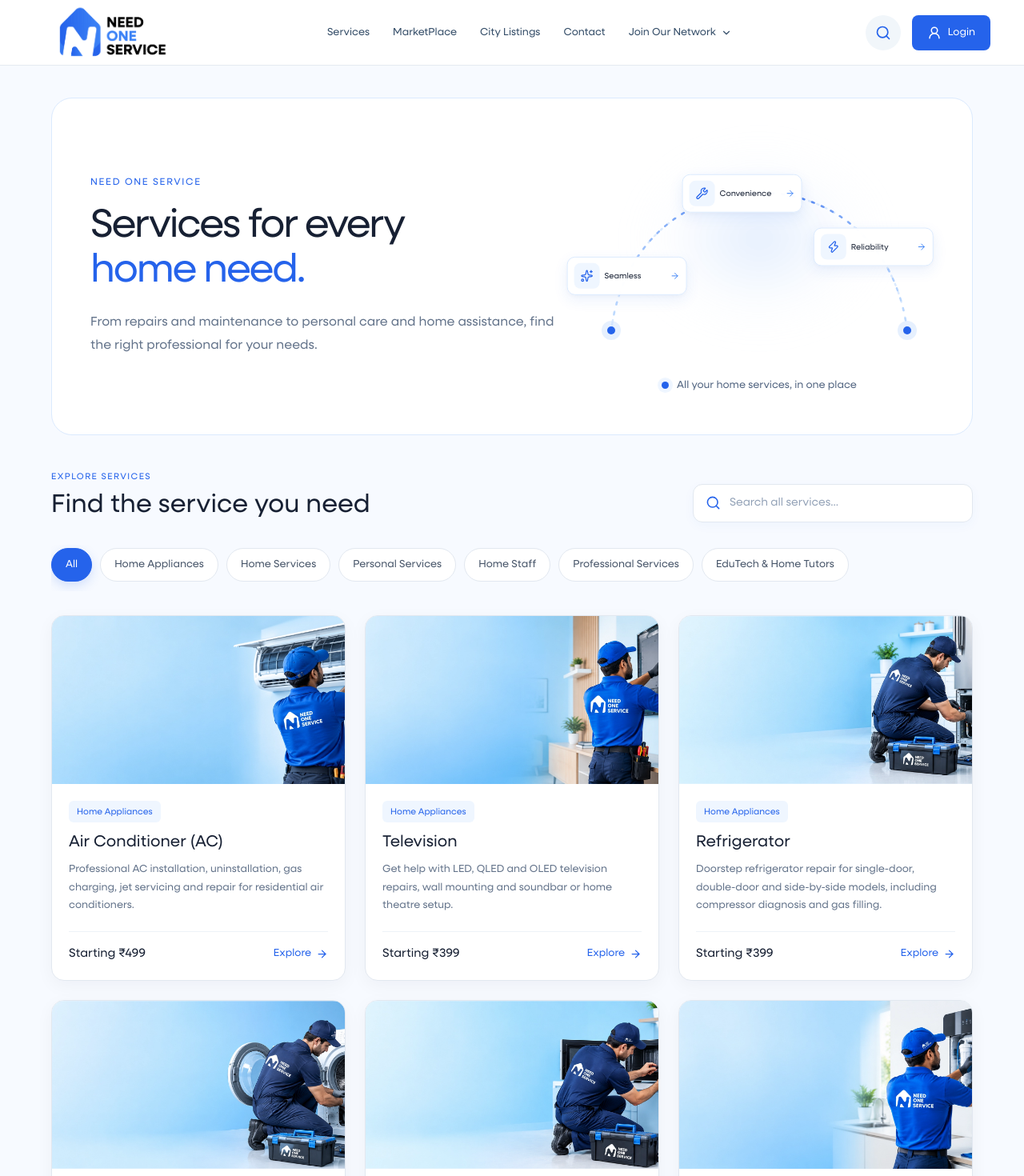
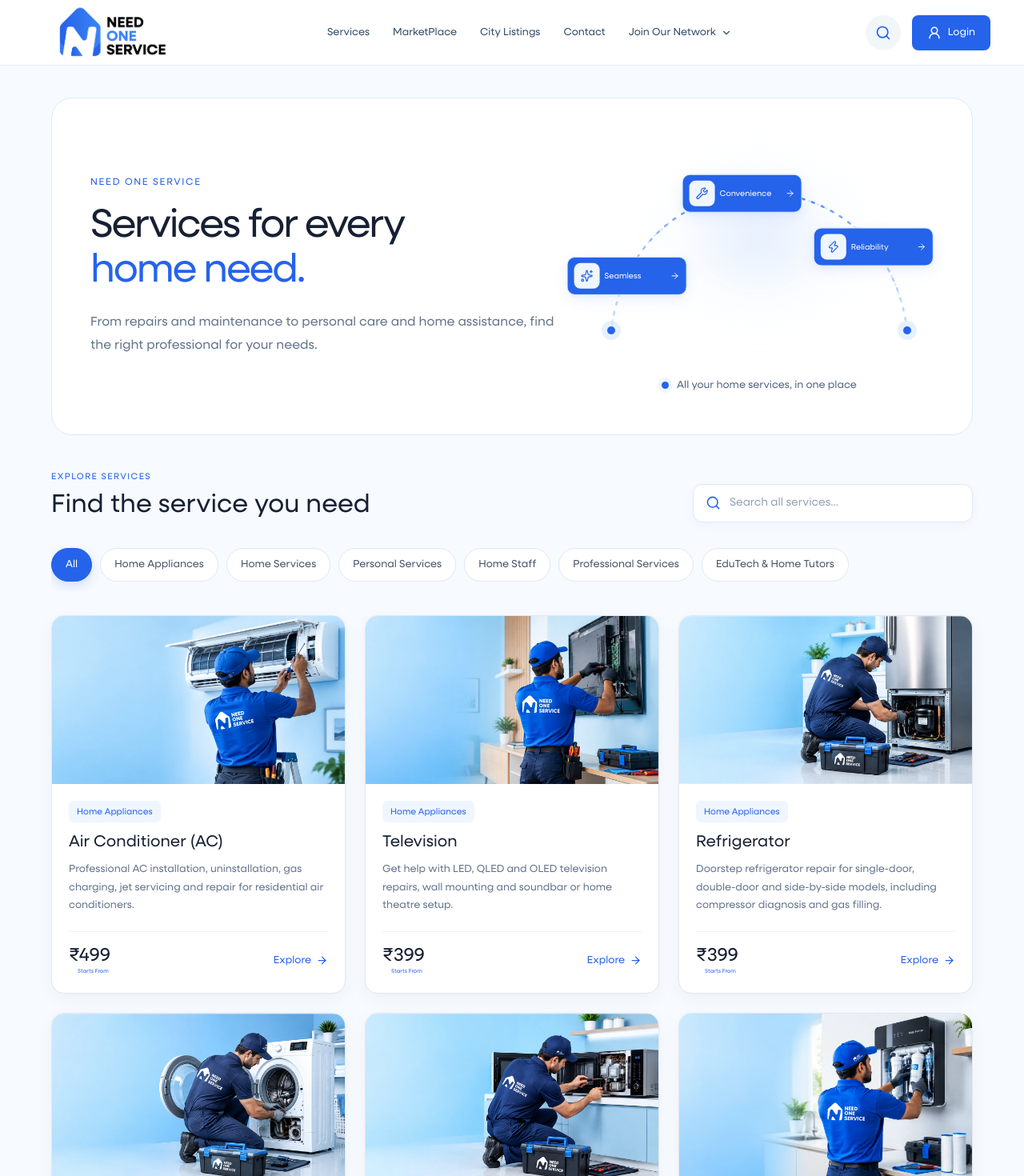
Before and after one commit to vaispaceofficial/frontend, a React (Vite) app: page /services in a window 1280 px wide. Shown: the top 1470 px of the page at 80% size. Built offline with nearby package versions, Linux system fonts and the light colour scheme.

Commit message:
Added css update!

```diff
--- a/src/App.tsx
+++ b/src/App.tsx
@@ -410,7 +410,7 @@
   );
 
   const [orderedCards, setOrderedCards] = useState(homeServiceCards);
-  const [isAnimating, setIsAnimating] = useState(false);
+  const [, setIsAnimating] = useState(false);
   const [reducedMotion, setReducedMotion] = useState(false);
 
   const moveCard = () => {
--- a/src/pages/ServicesPage.css
+++ b/src/pages/ServicesPage.css
@@ -66,7 +66,7 @@
 
 .services-page-hero h1 {
   margin: 0;
-  color: var(--services-text);
+  color: #172033;
   font-size: clamp(36px, 3.9vw, 64px);
   font-weight: 750;
   line-height: 1.12;
@@ -174,7 +174,6 @@
   align-items: center;
   gap: 6px;
 
-  /* Reduced card dimensions */
   width: 150px;
   height: 48px;
   padding: 5px 8px;
@@ -182,7 +181,8 @@
 
   border: 1px solid #dbeafe;
   border-radius: 10px;
-  background: rgba(255, 255, 255, 0.98);
+  background: #2563eb;
+  color: #ffffff;
 
   box-shadow:
     0 6px 18px rgba(37, 99, 235, 0.09),
@@ -190,11 +190,6 @@
 
   white-space: nowrap;
   pointer-events: auto;
-
-  /*
-    Preserve the existing orbit path and movement.
-    The SVG path and card path must remain aligned.
-  */
 
   offset-position: 0 0;
   offset-path: path(
@@ -222,6 +217,8 @@
   animation-delay: -10s;
 }
 
+/* Orbit animation — unchanged */
+
 @keyframes service-card-orbit {
   from {
     offset-distance: 0%;
@@ -232,7 +229,7 @@
   }
 }
 
-/* Compact icon box */
+/* Icon box — retain light background and blue icon */
 
 .service-orbit-card .service-flow-icon {
   display: flex;
@@ -248,21 +245,19 @@
   color: var(--services-blue);
 }
 
-/* Reduce icon size */
-
 .service-orbit-card .service-flow-icon svg {
   width: 16px;
   height: 16px;
 }
 
-/* Service name */
+/* Service name — white */
 
 .service-orbit-card .service-flow-name {
   flex: 1;
   min-width: 0;
   overflow: hidden;
 
-  color: var(--services-text);
+  color: #ffffff;
   font-size: 10px;
   font-weight: 700;
   line-height: 1.3;
@@ -270,7 +265,7 @@
   text-overflow: ellipsis;
 }
 
-/* Arrow */
+/* Arrow — white */
 
 .service-orbit-card .service-flow-arrow {
   display: flex;
@@ -281,12 +276,13 @@
   width: 12px;
   height: 12px;
 
-  color: var(--services-blue-light);
+  color: #ffffff;
 }
 
 .service-orbit-card .service-flow-arrow svg {
   width: 12px;
   height: 12px;
+  color: #ffffff;
 }
 
 /* =========================================
@@ -599,7 +595,10 @@
   line-clamp: 3;
 }
 
-/* Price and Explore */
+
+/* =========================================
+   SERVICE CARD — PRICE & EXPLORE
+========================================= */
 
 .service-list-footer {
   display: flex;
@@ -614,13 +613,28 @@
   border-top: 1px solid #edf2f7;
 }
 
+/* Price and starting label */
 .service-list-footer > strong {
+  display: flex;
+  flex-direction: column;
+  gap: 0;
+
   color: var(--services-text);
-  font-size: 15px;
+  font-size: 23px;
   font-weight: 750;
-  line-height: 1.5;
+  line-height: 1.25;
 }
 
+.service-list-footer > strong::after {
+  content: "Starts From";
+  color: #2563eb;
+  font-size: 7px;
+  font-weight: 400;
+  line-height: 1.4;
+  margin-left: 11px;
+}
+
+/* Explore link */
 .service-list-footer > span {
   display: inline-flex;
   align-items: center;
@@ -855,7 +869,7 @@
   }
 
   .service-list-footer > strong {
-    font-size: 13px;
+    font-size: 20px;
   }
 
   .service-list-footer > span {
@@ -974,3 +988,40 @@
   font-size: 12px;
   font-weight: 700;
 }
+
+
+
+/* =========================================
+   ALL SERVICES — RIGHT-SIDE IMAGE CROP
+   Keeps the original image for service details
+========================================= */
+
+.services-grid .service-list-image {
+  position: relative;
+  overflow: hidden;
+  isolation: isolate;
+}
+
+.services-grid .service-list-image img {
+  width: 100%;
+  height: 100%;
+  display: block;
+  object-fit: cover;
+  object-position: right center;
+  transition: transform 500ms ease;
+}
+
+/* Subtle image animation when hovering a service card */
+.services-grid .service-list-card:hover .service-list-image img {
+  transform: scale(1.06);
+}
+
+@media (prefers-reduced-motion: reduce) {
+  .services-grid .service-list-image img {
+    transition: none;
+  }
+
+  .services-grid .service-list-card:hover .service-list-image img {
+    transform: none;
+  }
+}
--- a/src/pages/ServicesPage.tsx
+++ b/src/pages/ServicesPage.tsx
@@ -343,7 +343,7 @@
 
                 <div className="service-list-footer">
                   <strong>
-                    Starting ₹{service.price}
+                    ₹{service.price}
                   </strong>
 
                   <span>
```
